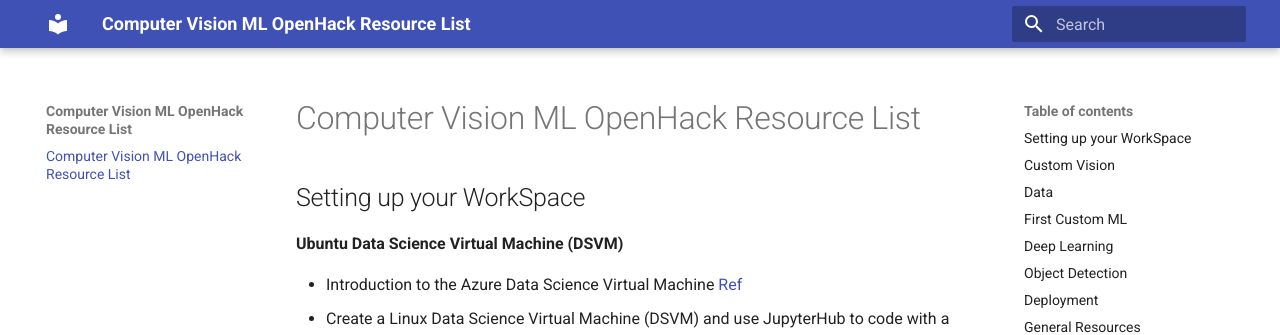
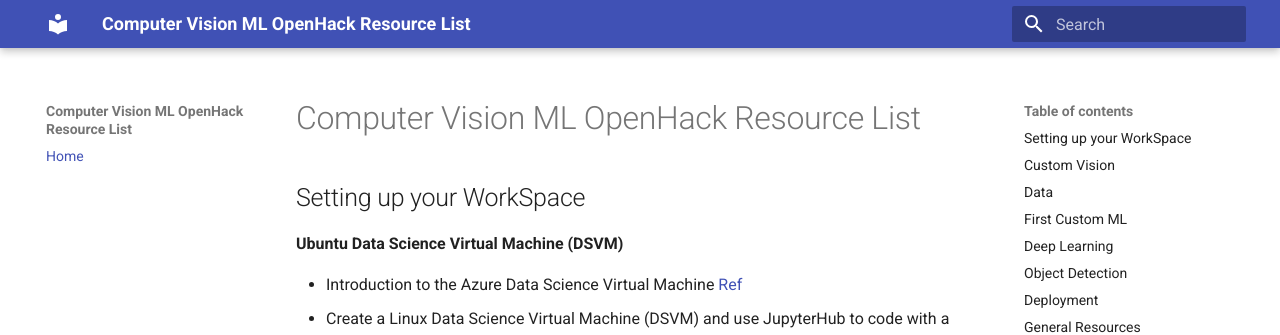
Before and after one commit to Azure/MLOpenHack-ComputerVision, an MkDocs documentation site: the page built from docs/index.md, in a window 1280 px wide. Shown: the top 335 px of the page. Built offline with MkDocs 1.6.1 and Material for MkDocs 9.7.7, drawn with Linux system fonts in a browser that asks for light colours; old or Windows-style settings are respelled for this version of MkDocs; some of the changed lines change nothing that is shown.

Commit message:
mkdocs navi update

```diff
--- a/mkdocs.yml
+++ b/mkdocs.yml
@@ -1,7 +1,6 @@
 site_name: Computer Vision ML OpenHack Resource List
 
+pages:
+    - Home: index.md
+
 theme: material
-  # name: 'material'
-  # palette:
-  #   primary: 'teal'
-  #   secondary: 'blue'
```
